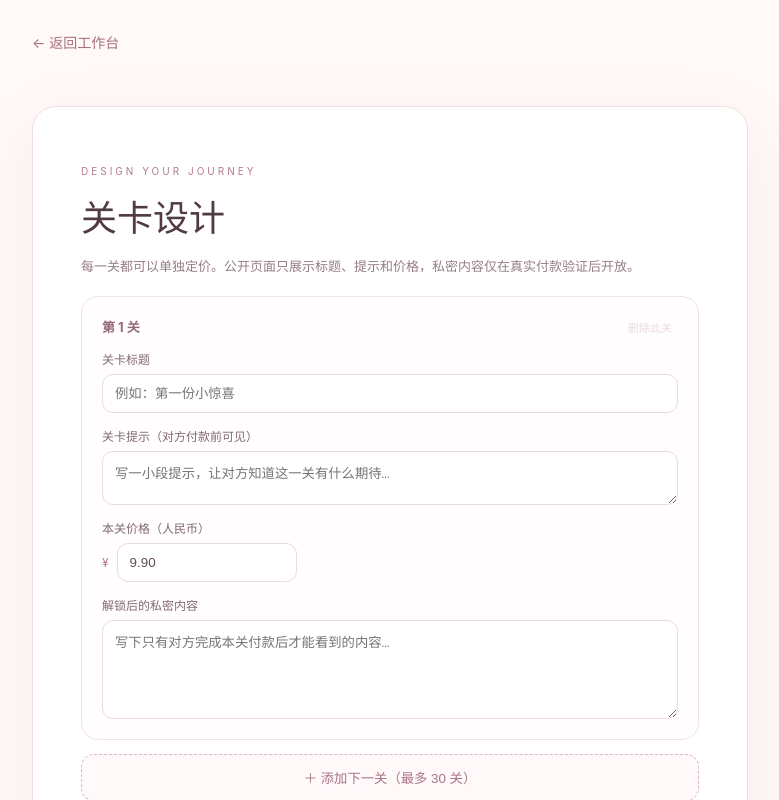
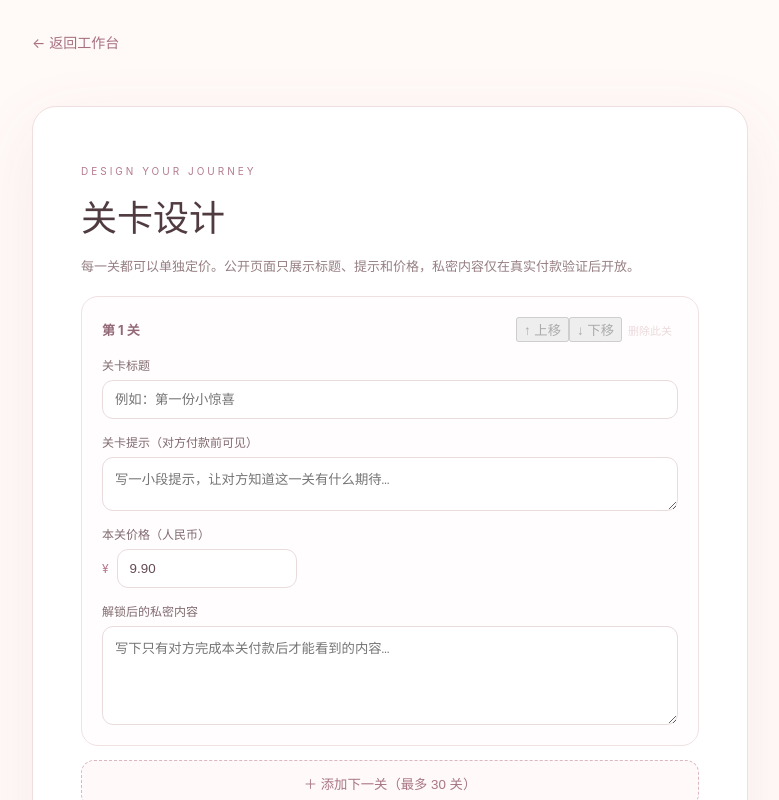
Before and after one commit to 905695129-art/xiaomei-AI, a Next.js app: page /creator/1 in a window 1280 px wide. Shown: the top 800 px of the page, without its empty margins (250-1029 px from the left). Built offline with nearby package versions, Linux system fonts and the light colour scheme; no server answers.

Commit message:
Add creator controls to reorder experience levels

```diff
--- a/src/app/creator/[experienceId]/page.tsx
+++ b/src/app/creator/[experienceId]/page.tsx
@@ -56,7 +56,7 @@ export default function ExperienceEditor() {
   async function copy(){if(shareUrl){await navigator.clipboard.writeText(shareUrl);setMessage("分享链接已复制。");}}
   if(loading)return <main className="creatorShell"><p className="notice">正在加载关卡…</p></main>;
   return <main className="creatorShell"><a href="/creator" className="back">← 返回工作台</a><section className="creatorCard editorCard"><p className="eyebrow">DESIGN YOUR JOURNEY</p><h1>关卡设计</h1><p className="sub">每一关都可以单独定价。公开页面只展示标题、提示和价格，私密内容仅在真实付款验证后开放。</p>
-    {levels.map((level,index)=><article className="levelEditor" key={index}><div className="levelEditorTop"><b>第 {index+1} 关</b><button type="button" className="removeLevel" disabled={levels.length===1} onClick={()=>{setIsDirty(true);setLevels(old=>old.filter((_,i)=>i!==index));}}>删除此关</button></div>
+    {levels.map((level,index)=><article className="levelEditor" key={index}><div className="levelEditorTop"><b>第 {index+1} 关</b><div className="levelEditorControls"><button type="button" className="moveLevel" aria-label={`第 ${index+1} 关上移`} disabled={index===0} onClick={()=>{setIsDirty(true);setLevels(old=>{const next=[...old];[next[index-1],next[index]]=[next[index],next[index-1]];return next;});}}>↑ 上移</button><button type="button" className="moveLevel" aria-label={`第 ${index+1} 关下移`} disabled={index===levels.length-1} onClick={()=>{setIsDirty(true);setLevels(old=>{const next=[...old];[next[index],next[index+1]]=[next[index+1],next[index]];return next;});}}>↓ 下移</button><button type="button" className="removeLevel" disabled={levels.length===1} onClick={()=>{setIsDirty(true);setLevels(old=>old.filter((_,i)=>i!==index));}}>删除此关</button></div></div>
       <label>关卡标题<input value={level.title} maxLength={80} onChange={e=>change(index,"title",e.target.value)} placeholder="例如：第一份小惊喜"/></label>
       <label>关卡提示（对方付款前可见）<textarea value={level.teaser} maxLength={240} onChange={e=>change(index,"teaser",e.target.value)} placeholder="写一小段提示，让对方知道这一关有什么期待…" rows={2}/></label>
       <label>本关价格（人民币）<div className="priceInput"><span>¥</span><input type="number" min="0" max="1000000" step="0.01" value={(level.priceMinor/100).toFixed(2)} onChange={e=>change(index,"priceMinor",Math.round(Number(e.target.value||0)*100))}/></div></label>
```
